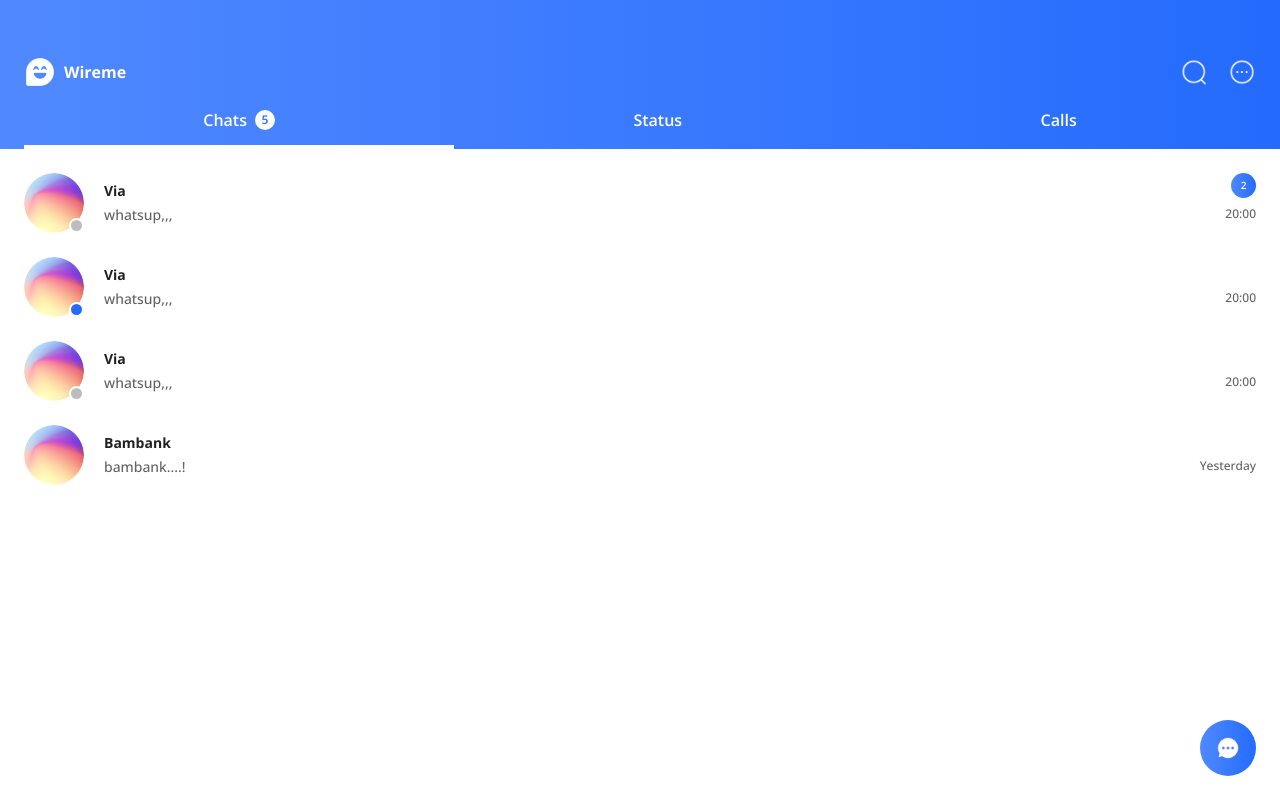
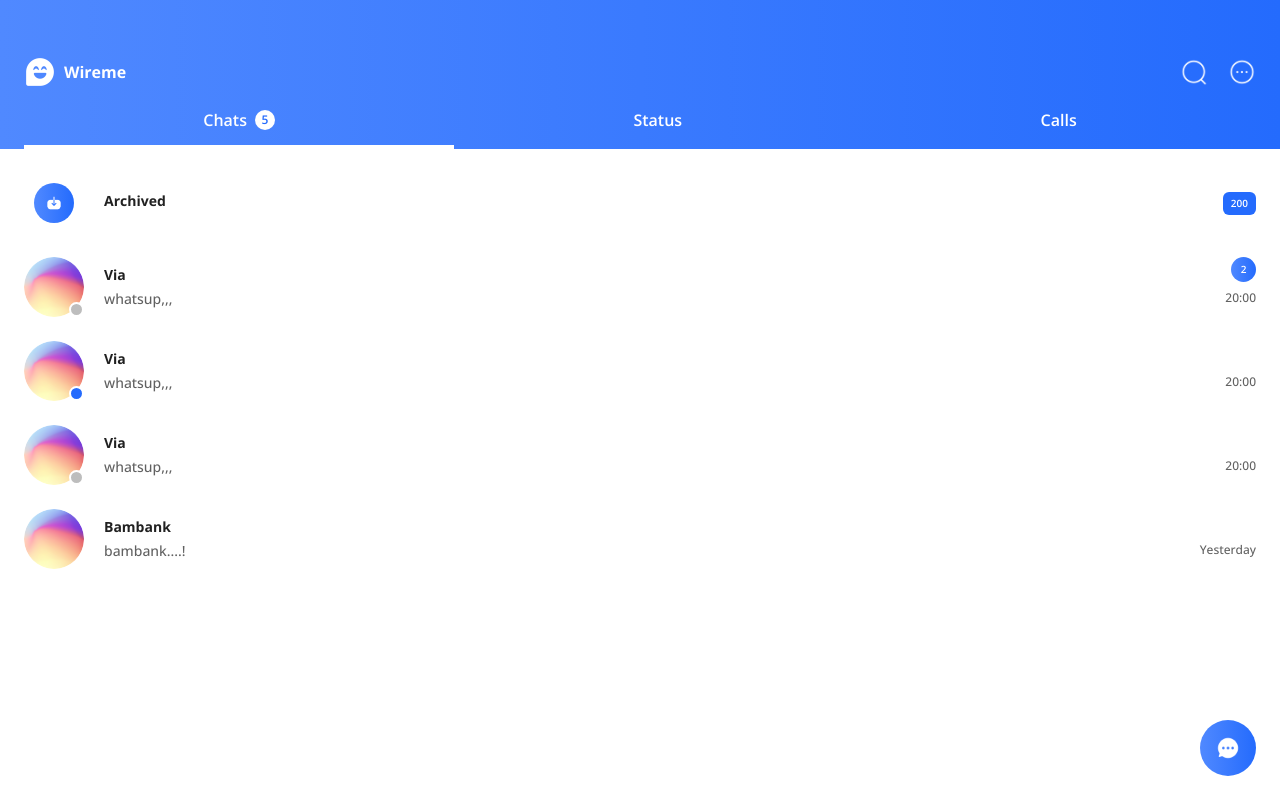
Before and after one commit to nothing628/wireme, a Vue app: page / in a window 1280 px wide. Built offline with nearby package versions, Linux system fonts and the light colour scheme.

Commit message:
add chat archived item

```diff
--- /dev/null
+++ b/src/components/ChatListArchivedItem.vue
@@ -0,0 +1,20 @@
+<template>
+    <div class="px-6 py-3 relative flex">
+        <div class="flex flex-grow items-center">
+            <div class="w-[60px] h-[60px] flex items-center justify-center">
+                <div
+                    class="relative w-[40px] h-[40px] flex items-center justify-center bg-gradient-to-r from-[#5089FF] to-[#246BFD] rounded-full">
+                    <img class="w-[16px] h-[16px] rounded-full" src="../assets/IconDownload.png" />
+                </div>
+            </div>
+            <div class="ml-5">
+                <h5 class="text-[#212121] text-sm font-bold mb-1">Archived</h5>
+            </div>
+        </div>
+        <div class="flex flex-col justify-center">
+            <div
+                class="flex items-center justify-center rounded-md px-2 py-1 bg-[#246BFD] text-white text-[10px] font-semibold">
+                200</div>
+        </div>
+    </div>
+</template>
--- a/src/pages/ChatListPage.vue
+++ b/src/pages/ChatListPage.vue
@@ -4,6 +4,7 @@ import MainToolbar from '../components/MainToolbar.vue';
 import MainTabs from '../components/MainTabs.vue';
 import ChatListContainer from '../components/ChatListContainer.vue'
 import ChatListItem from '../components/ChatListItem.vue'
+import ChatListArchivedItem from '../components/ChatListArchivedItem.vue';
 import Avatar from '../assets/GradientAvatar1.png'
 </script>
 
@@ -13,6 +14,7 @@ import Avatar from '../assets/GradientAvatar1.png'
         <MainTabs />
     </GradientBackground>
     <ChatListContainer>
+        <ChatListArchivedItem />
         <ChatListItem last-seen="20:00" last-message="whatsup,,," user-name="Via" is-show-status :avatar="Avatar" :unread-message="2"/>
         <ChatListItem last-seen="20:00" last-message="whatsup,,," user-name="Via" is-show-status is-active :avatar="Avatar"/>
         <ChatListItem last-seen="20:00" last-message="whatsup,,," user-name="Via" is-show-status :avatar="Avatar"/>
```
Also changed, not shown: src/assets/IconDownload.png (added).
